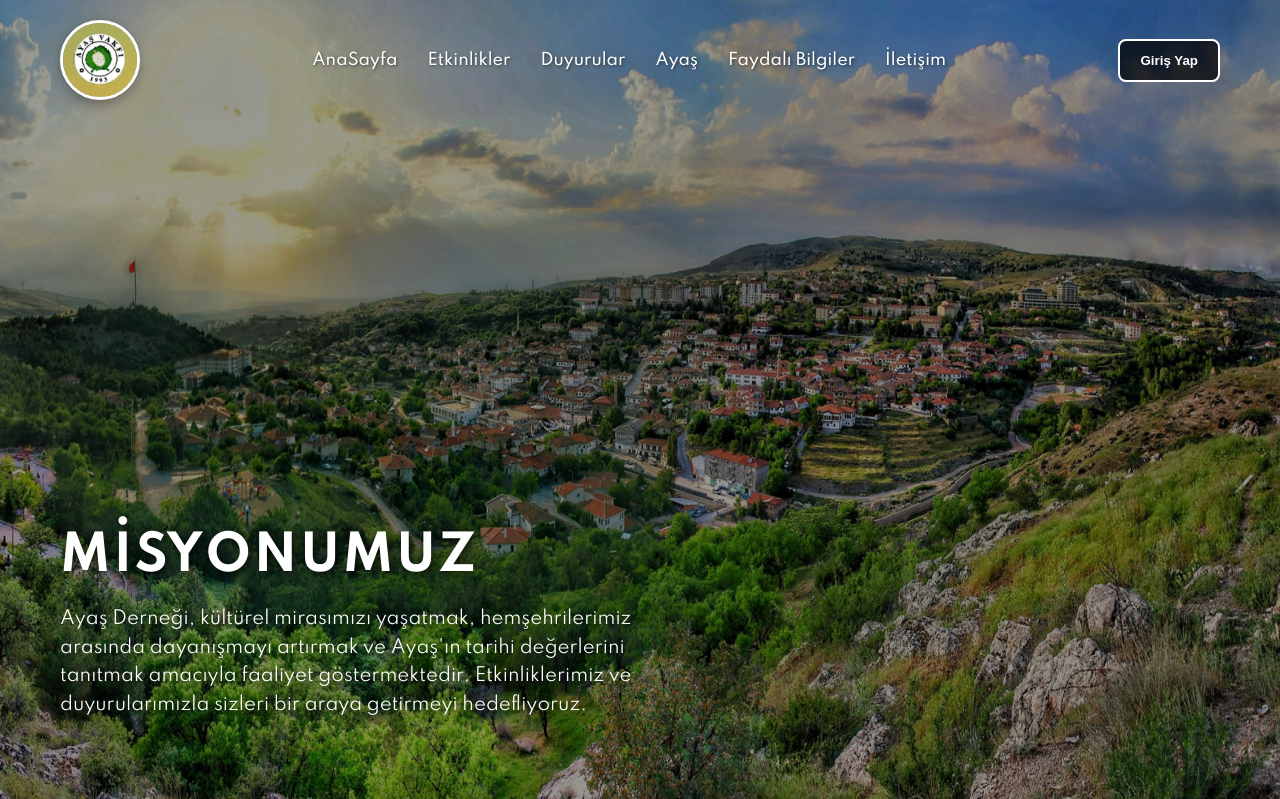
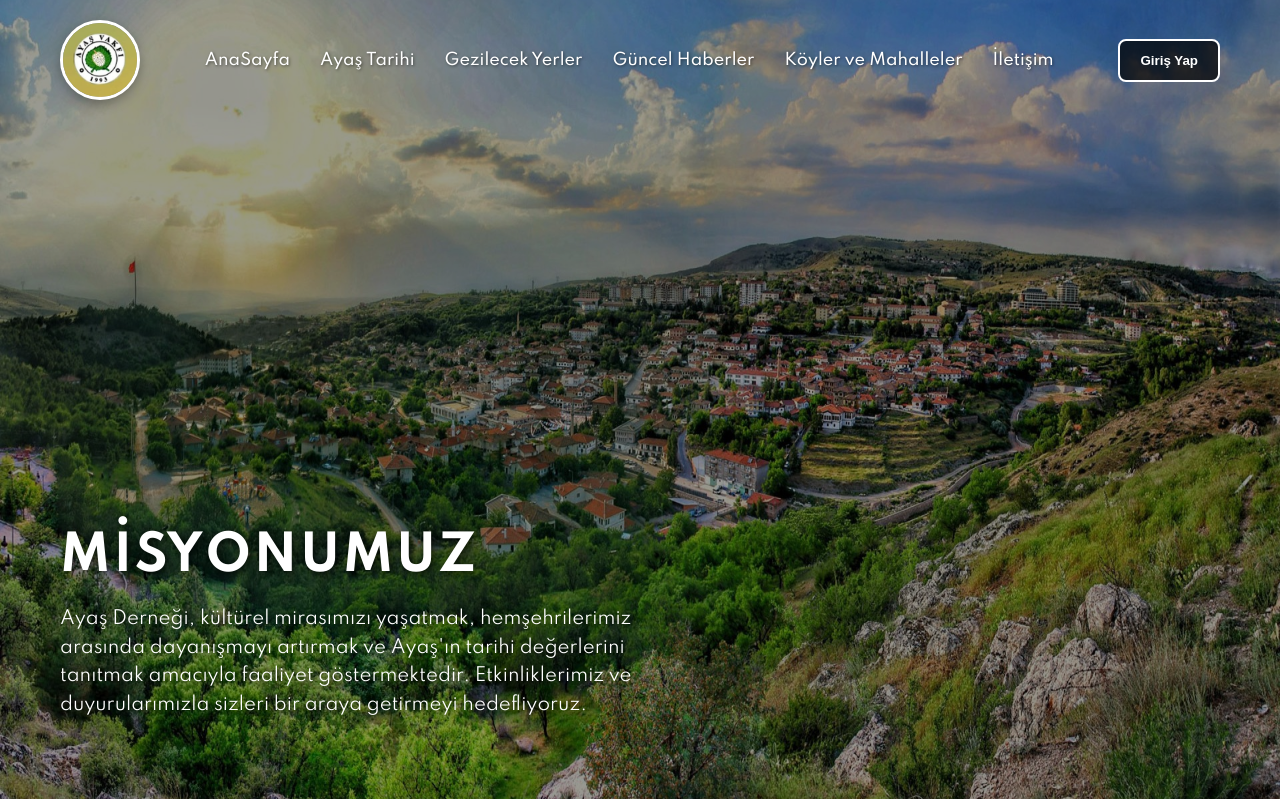
Before and after one commit to OzanSaridogan/AyasAssociationProject, a Django app: page / in a window 1280 px wide. Shown: the top 799 px of the page. Run offline with Django 5.2, Linux system fonts and the light colour scheme; some libraries are stand-ins or nearby versions.

Commit message:
Rename template files to match new page names

```diff
--- a/anasayfa/templates/anasayfa2.html
+++ b/anasayfa/templates/anasayfa2.html
@@ -26,10 +26,10 @@
         />
         <ul class="nav-links" id="navLinks">
           <li><a href="{% url 'anasayfa' %}">AnaSayfa</a></li>
-          <li><a href="{% url 'etkinlik' %}">Etkinlikler</a></li>
-          <li><a href="{% url 'duyurular' %}">Duyurular</a></li>
-          <li><a href="{% url 'ayas' %}">Ayaş</a></li>
-          <li><a href="{% url 'faydali_bilgiler' %}">Faydalı Bilgiler</a></li>
+          <li><a href="{% url 'ayas_tarihi' %}">Ayaş Tarihi</a></li>
+          <li><a href="{% url 'gezilecek_yerler' %}">Gezilecek Yerler</a></li>
+          <li><a href="{% url 'guncel_haberler' %}">Güncel Haberler</a></li>
+          <li><a href="{% url 'koyler_mahalleler' %}">Köyler ve Mahalleler</a></li>
           <li><a href="{% url 'iletisim' %}">İletişim</a></li>
         </ul>
         <button class="mobile-menu-toggle" id="mobileMenuToggle">
--- a/anasayfa/urls.py
+++ b/anasayfa/urls.py
@@ -7,10 +7,10 @@ from django.conf.urls.static import static
 urlpatterns = [
     path('', views.anasayfa, name='anasayfa'),
     path('anasayfa/', views.anasayfa, name='anasayfa'),
-    path('etkinlik/', views.etkinlik, name='etkinlik'),
-    path('duyurular/', views.duyurular_view, name='duyurular'),
-    path('ayas/', views.ayas, name='ayas'),
-    path('faydali_bilgiler/', views.faydali_bilgiler_view, name='faydali_bilgiler'),
+    path('ayas-tarihi/', views.ayas_tarihi, name='ayas_tarihi'),
+    path('gezilecek-yerler/', views.gezilecek_yerler, name='gezilecek_yerler'),
+    path('guncel-haberler/', views.guncel_haberler, name='guncel_haberler'),
+    path('koyler-mahalleler/', views.koyler_mahalleler, name='koyler_mahalleler'),
     path('galeri/', views.galeri, name='galeri'),
     path('iletisim/', views.iletisim, name='iletisim'),
     path('contact/', views.contact, name='contact'),  # Yeni iletişim sayfası için
--- a/anasayfa/views.py
+++ b/anasayfa/views.py
@@ -1,7 +1,7 @@
 from django.shortcuts import render, HttpResponse
 from django.http import HttpResponse
-from .models import Etkinlik
-from .models import Duyuru, FaydaliBilgi
+from .models import AyasTarihi
+from .models import GezilecekYer, KoyMahalle
 
 
 # Create your views here.
@@ -9,20 +9,26 @@ from .models import Duyuru, FaydaliBilgi
 def anasayfa(request):
     return render(request, 'anasayfa2.html')
 
-def etkinlik(request):
-    etkinlikler = Etkinlik.objects.order_by('-tarih', '-saat')
-    return render(request, 'etkinlik.html', {'etkinlikler': etkinlikler})
+def ayas_tarihi(request):
+    """Ayaş Tarihi sayfası - Ayaş'ın tarihi bilgileri"""
+    tarih_bilgileri = AyasTarihi.objects.order_by('-tarih', '-saat')
+    return render(request, 'ayas_tarihi.html', {'etkinlikler': tarih_bilgileri})
 
-def duyurular(request):
-    return render(request, 'duyurular.html')
+def gezilecek_yerler(request):
+    """Gezilecek Yerler sayfası"""
+    yerler = GezilecekYer.objects.all().order_by('-tarih')
+    return render(request, 'gezilecek_yerler.html', {'duyurular': yerler})
 
-def ayas(request):
-    from .models import AyasBilgi
-    ayas_bilgiler = AyasBilgi.objects.all().order_by('-tarih')
-    return render(request, 'ayas.html', {'ayas_bilgiler': ayas_bilgiler})
+def guncel_haberler(request):
+    """Güncel Haberler sayfası"""
+    from .models import GuncelHaber
+    haberler = GuncelHaber.objects.all().order_by('-tarih')
+    return render(request, 'guncel_haberler.html', {'ayas_bilgiler': haberler})
 
-def faydali_bilgiler(request):
-    return render(request, 'faydali_bilgiler.html')
+def koyler_mahalleler(request):
+    """Köyler ve Mahalleler sayfası"""
+    koyler = KoyMahalle.objects.all().order_by('-tarih')
+    return render(request, 'koyler_mahalleler.html', {'faydali_bilgiler': koyler})
 
 def galeri(request):
     return render(request, 'galeri.html')
@@ -65,15 +71,3 @@ def login_view(request):
         else:
             error = 'Kullanıcı adı veya şifre yanlış.'
     return render(request, 'login.html', {'error': error})
-
-def etkinlik_listesi(request):
-    etkinlikler = Etkinlik.objects.all()
-    return render(request, 'etkinlik.html', {'etkinlikler': etkinlikler})
-
-def duyurular_view(request):
-    duyurular = Duyuru.objects.all().order_by('-tarih')
-    return render(request, 'duyurular.html', {'duyurular': duyurular})
-
-def faydali_bilgiler_view(request):
-    faydali_bilgiler = FaydaliBilgi.objects.all().order_by('-tarih')
-    return render(request, 'faydali_bilgiler.html', {'faydali_bilgiler': faydali_bilgiler})
```
Also changed, not shown: anasayfa/admin.py (+5 -5 lines), anasayfa/models.py (+30 -10 lines), anasayfa/templates/ayas_tarihi.html (renamed from anasayfa/templates/faydali_bilgiler.html, +57 -46 lines), anasayfa/templates/gezilecek_yerler.html (renamed from anasayfa/templates/etkinlik.html, +46 -57 lines), anasayfa/templates/guncel_haberler.html (renamed from anasayfa/templates/ayas.html, +5 -5 lines), anasayfa/templates/koyler_mahalleler.html (renamed from anasayfa/templates/duyurular.html, +42 -42 lines), WhatsApp Image 2026-02-03 at 14.23.29.jpeg (added).
